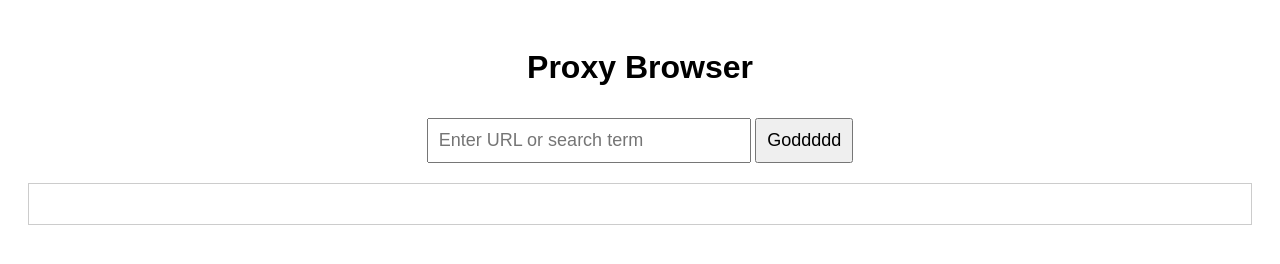
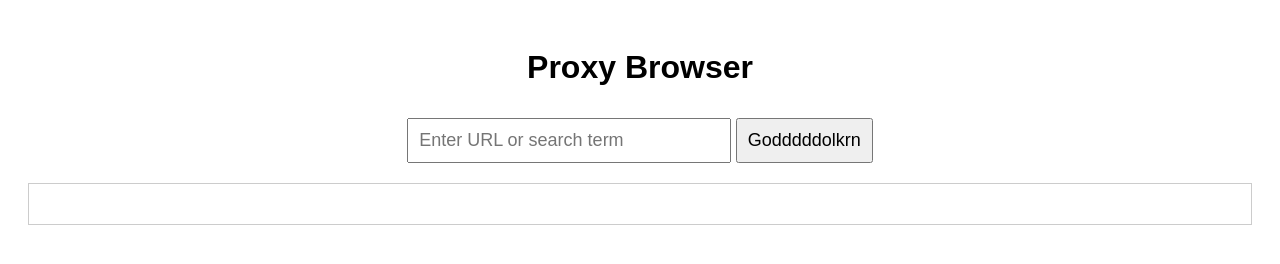
Before and after one commit to edcubelearning/edcube-proxy, a website: page public/index.html in a window 1280 px wide. Drawn offline with Linux system fonts and the light colour scheme.

Commit message:
Update index.html
Co-Authored-By: edcubestudios <181425840+edcubestudios@users.noreply.github.com>

```diff
--- a/public/index.html
+++ b/public/index.html
@@ -30,7 +30,7 @@
 <body>
   <h1>Proxy Browser</h1>
   <input type="text" id="urlInput" placeholder="Enter URL or search term">
-  <button id="submitBtn">Goddddd</button>
+  <button id="submitBtn">Godddddolkrn</button>
 
   <div id="content"></div>
 
```
